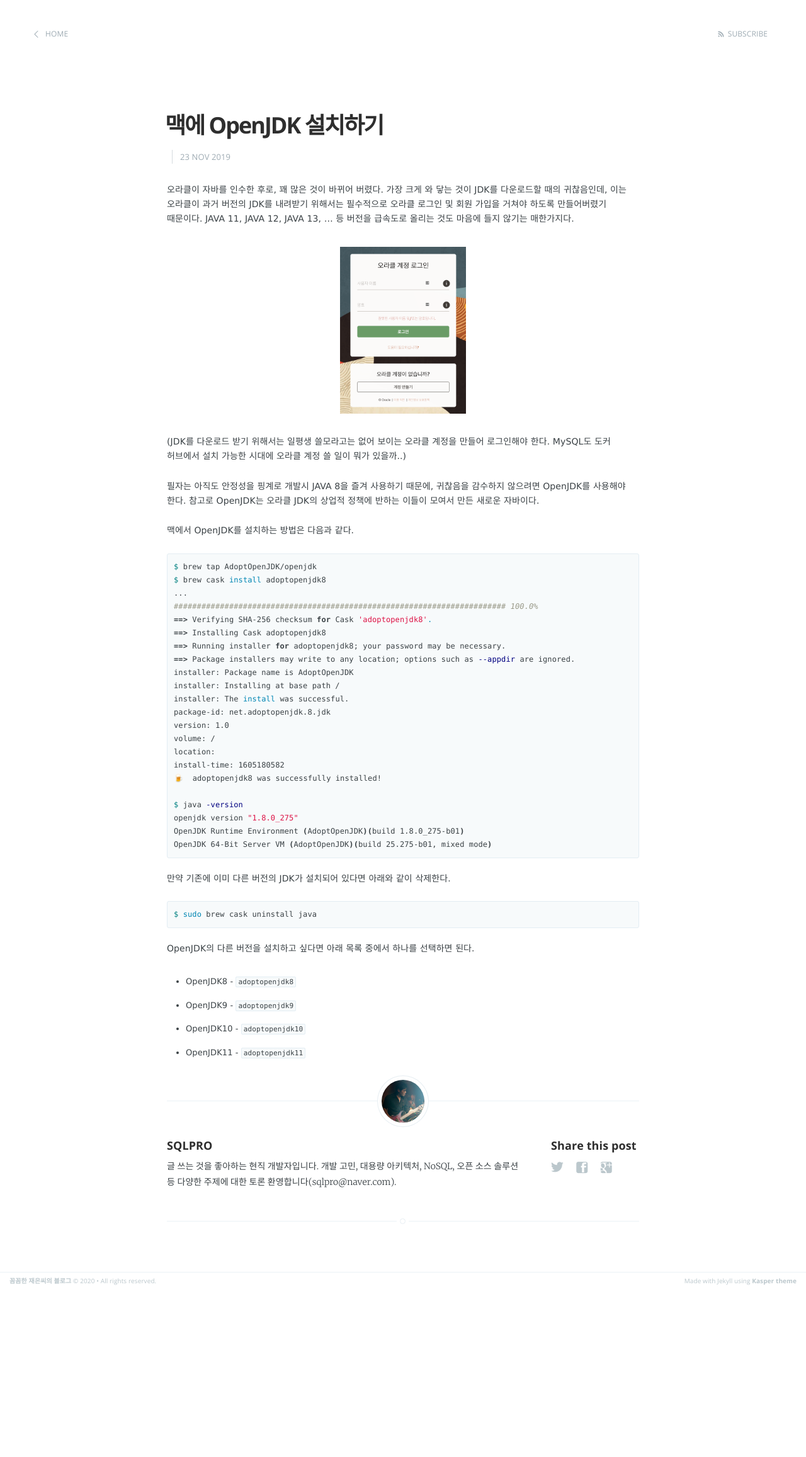
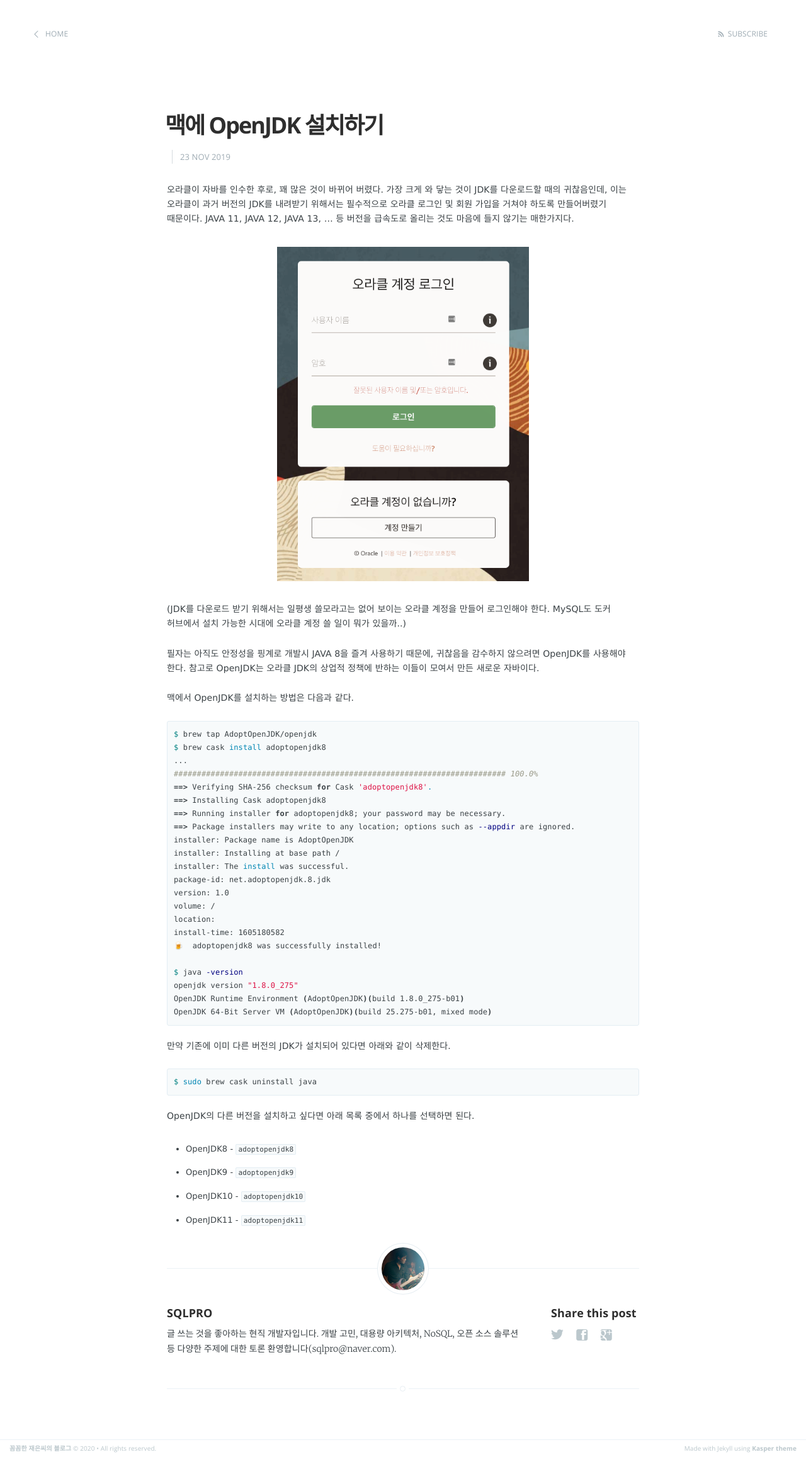
Before and after one commit to sqlpro/sqlpro.github.io, a Jekyll site: the page built from _posts/2019-11-23-openjdk-on-mac.md, in a window 1280 px wide. Shown: the whole page at 63% size. Built offline with Jekyll 4.4.1, drawn with Linux system fonts in a browser that asks for light colours; before the commit the page ends 2049 px from its top, so only the background shows below that.

Commit message:
이미지 사이즈 변경

```diff
--- a/_posts/2019-11-23-openjdk-on-mac.md
+++ b/_posts/2019-11-23-openjdk-on-mac.md
@@ -11,7 +11,7 @@
 
 오라클이 자바를 인수한 후로, 꽤 많은 것이 바뀌어 버렸다. 가장 크게 와 닿는 것이 JDK를 다운로드할 때의 귀찮음인데, 이는 오라클이 과거 버전의 JDK를 내려받기 위해서는 필수적으로 오라클 로그인 및 회원 가입을 거쳐야 하도록 만들어버렸기 때문이다. JAVA 11, JAVA 12, JAVA 13, ... 등 버전을 급속도로 올리는 것도 마음에 들지 않기는 매한가지다.
 
-<img src="/assets/images/oracle_login.png" alt="오라클_로그인_SSO" width="200"/>
+<img src="/assets/images/oracle_login.png" alt="오라클_로그인_SSO" width="400"/>
 
 (JDK를 다운로드 받기 위해서는 일평생 쓸모라고는 없어 보이는 오라클 계정을 만들어 로그인해야 한다. MySQL도 도커 허브에서 설치 가능한 시대에 오라클 계정 쓸 일이 뭐가 있을까..)
 
```
